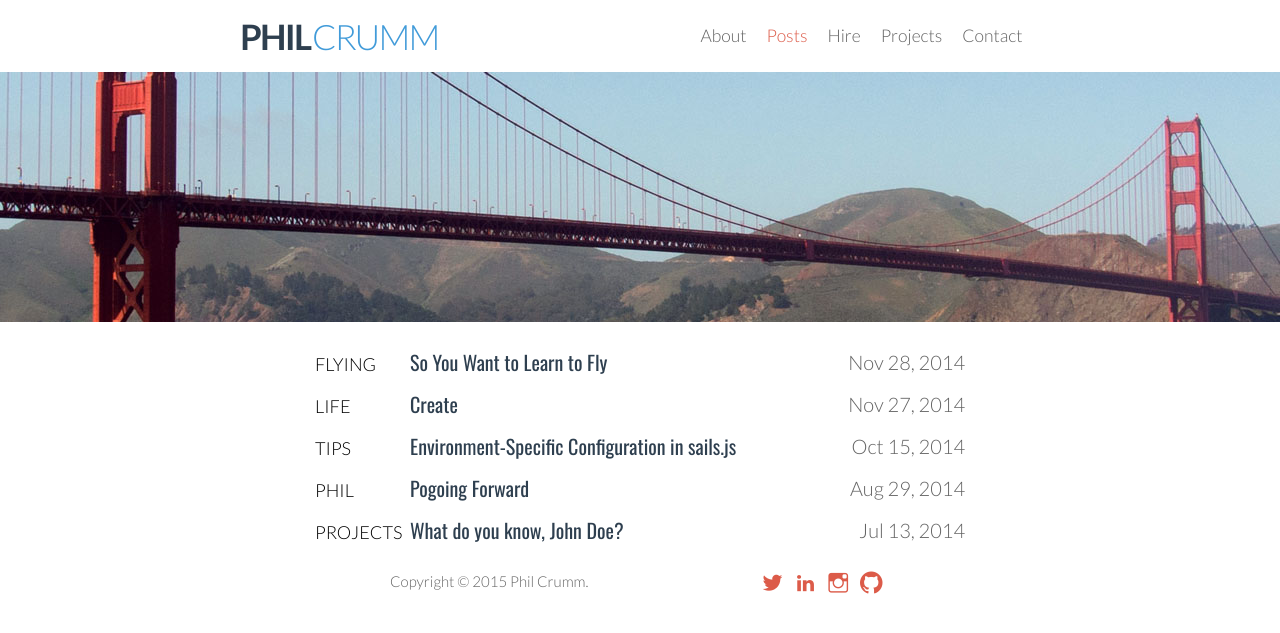
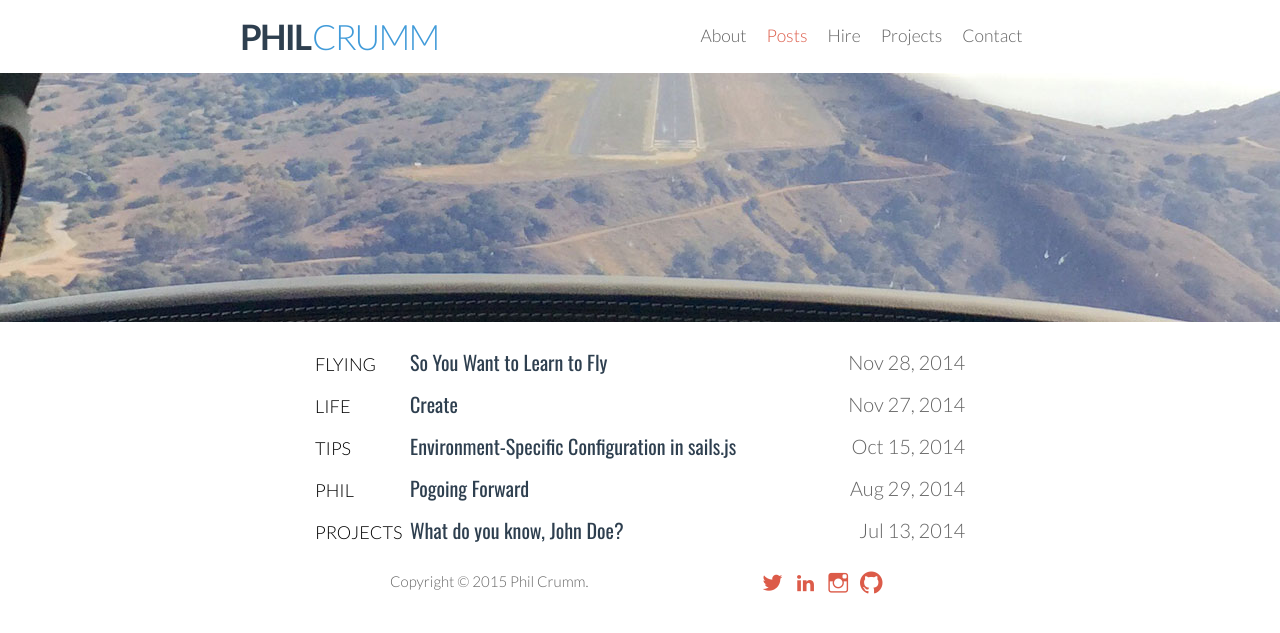
Before and after one commit to pcrumm/pcrumm.github.io, a Jekyll site: the page built from index.html, in a window 1280 px wide. Shown: the top 633 px of the page. Built offline with Jekyll 4.4.1, drawn with Linux system fonts in a browser that asks for light colours.

Commit message:
Update home page image

```diff
--- a/css/index-page.css
+++ b/css/index-page.css
@@ -59,7 +59,7 @@ header nav li a:hover, header nav li a.current {
 	height: 250px;
 	background-position: center;
 	background-repeat: no-repeat;
-	background-image: url('../header_img/golden_gate.jpg');
+	background-image: url('../header_img/catalina_approach.jpg');
 	background-color: ##1a1a1a;
 }
 
```
Also changed, not shown: header_img/catalina_approach.jpg (added).
